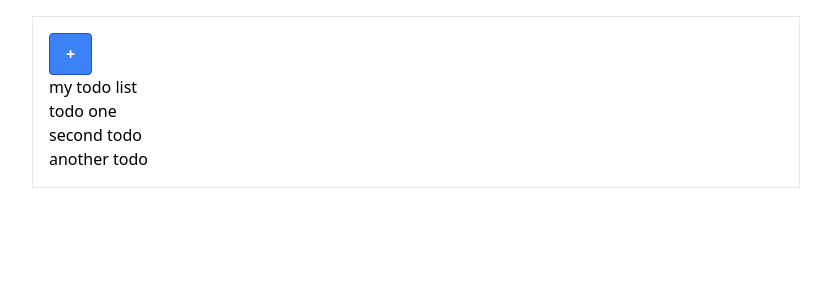
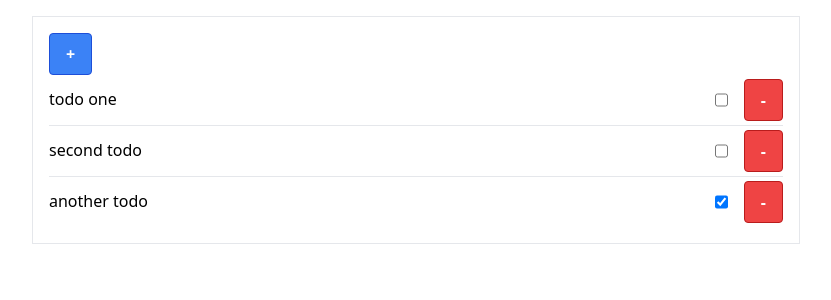
Before and after one commit to JoaoPauloLousada/todo-list-with-many-frameworks, a React (Vite) app in the folder todo-list-react/: page / in a window 1280 px wide. Shown: the top 300 px of the page, without its empty margins (224-1055 px from the left). Built offline with nearby package versions, Linux system fonts and the light colour scheme.

Commit message:
[react] Update todo list style

```diff
--- a/todo-list-react/src/components/TodoList.tsx
+++ b/todo-list-react/src/components/TodoList.tsx
@@ -5,16 +5,17 @@ import { TodoListItem } from "./TodoListItem";
 const list = TodoList.create([
   Todo.create({ text: "todo one" }),
   Todo.create({ text: "second todo" }),
-  Todo.create({ text: "another todo" }),
+  Todo.create({ text: "another todo", completed: true }),
 ]);
 
 export function TodoListComponent() {
   return (
-    <>
-      <p>my todo list</p>
-      {list.list.map((todo) => (
-        <TodoListItem todo={todo} key={todo.id} />
-      ))}
-    </>
+    <div className="">
+      <div className="divide-y">
+        {list.list.map((todo) => (
+          <TodoListItem todo={todo} key={todo.id} />
+        ))}
+      </div>
+    </div>
   );
 }
--- a/todo-list-react/src/components/TodoListItem.tsx
+++ b/todo-list-react/src/components/TodoListItem.tsx
@@ -6,9 +6,16 @@ interface Props {
 
 export function TodoListItem({ todo }: Props) {
   return (
-    <div className="flex">
-      <p>{todo.text}</p>
+    <div className="flex w-full py-1 gap-4">
+      <p className="leading-10 flex-1">{todo.text}</p>
       <p>{todo.completed}</p>
+      <input type="checkbox" checked={todo.completed} />
+      <button
+        type="button"
+        className="bg-red-500 hover:bg-red-700 text-white font-bold py-2 px-4 border border-red-700 rounded"
+      >
+        -
+      </button>
     </div>
   );
 }
```
